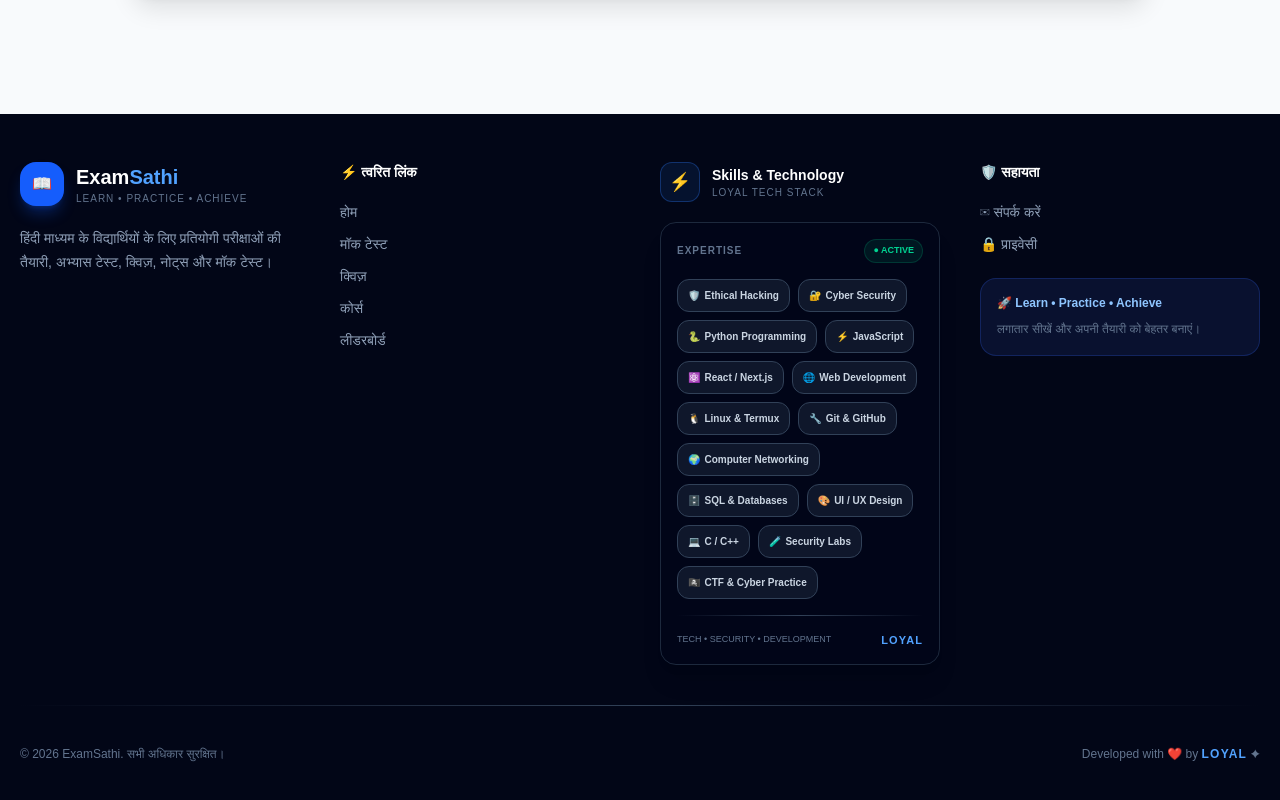
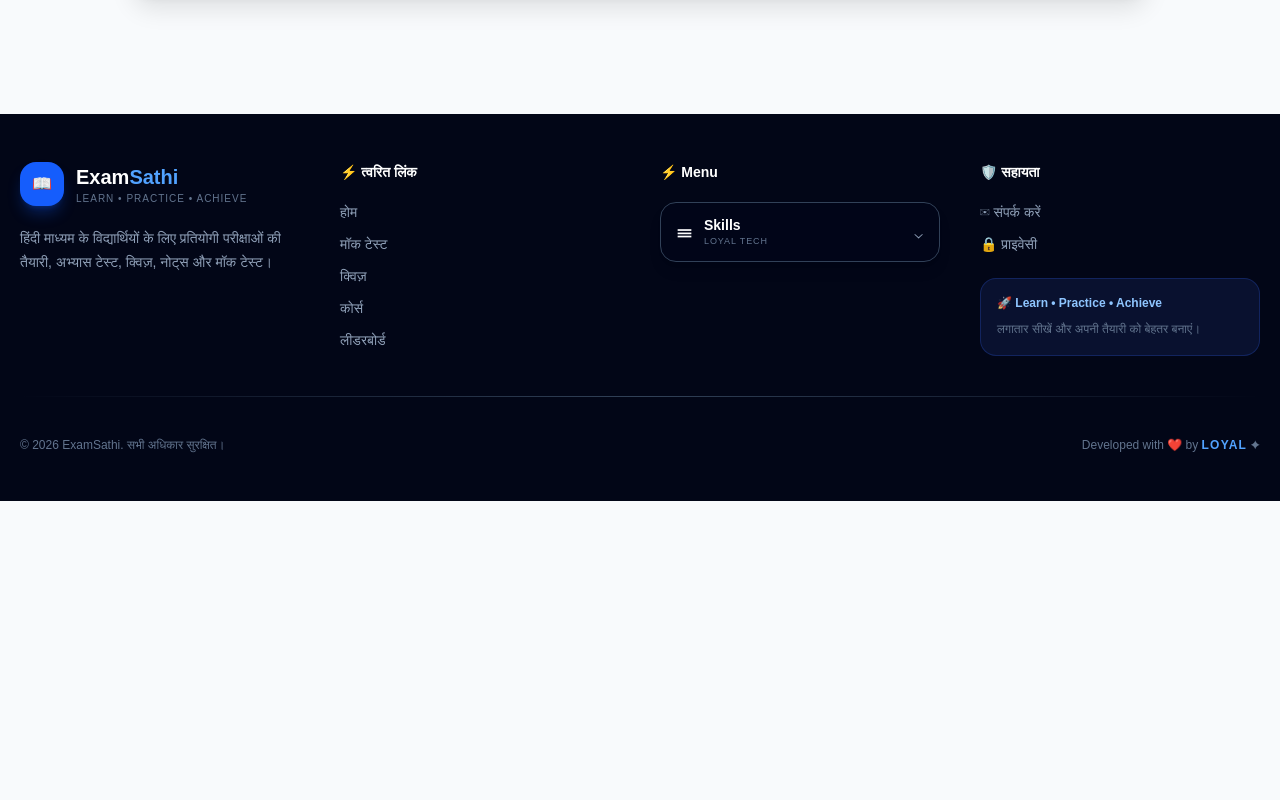
Before and after one commit to exam-saathi/exam-saathi, a Next.js app: page / in a window 1280 px wide. Shown: the part 1675-2475 px from the top of the page. After the commit the page ends 2176 px from the top, so only its background shows below. Built offline with nearby package versions, Linux system fonts and the light colour scheme.

Commit message:
Fix clickable skills menu state

```diff
--- a/components/common/Footer.jsx
+++ b/components/common/Footer.jsx
@@ -1,4 +1,8 @@
+"use client";
+import { useState } from "react";
+
 export default function Footer() {
+  const [showSkills, setShowSkills] = useState(false);
   const skills = [
     "Ethical Hacking",
     "Cyber Security",
@@ -66,60 +70,64 @@ export default function Footer() {
             </div>
           </div>
 
-          {/* PREMIUM SKILLS */}
+          {/* COMPACT SKILLS MENU */}
           <div>
-            <div className="mb-5 flex items-center gap-3">
-              <div className="flex h-10 w-10 items-center justify-center rounded-xl border border-blue-500/30 bg-blue-500/10 text-lg">
-                ⚡
-              </div>
-
-              <div>
-                <h3 className="text-sm font-extrabold text-white">
-                  Skills & Technology
+            <h3 className="mb-5 text-sm font-bold text-white">
+              ⚡ Menu
             </h3>
 
-                <p className="text-[10px] tracking-widest text-slate-500">
-                  LOYAL TECH STACK
-                </p>
-              </div>
-            </div>
-
-            <div className="rounded-2xl border border-slate-800 bg-slate-950/80 p-4 shadow-xl">
-
-              <div className="mb-4 flex items-center justify-between">
-                <span className="text-[10px] font-semibold uppercase tracking-widest text-slate-500">
-                  Expertise
+            <button
+              type="button"
+              onClick={() => setShowSkills(!showSkills)}
+              className="group flex w-full items-center justify-between rounded-2xl border border-slate-700 bg-slate-950/80 px-4 py-3 text-left shadow-lg transition-all hover:border-blue-500/60 hover:bg-slate-900"
+            >
+              <span className="flex items-center gap-3">
+                <span className="text-xl">☰</span>
+                <span>
+                  <span className="block text-sm font-bold text-white">
+                    Skills
+                  </span>
+                  <span className="block text-[9px] tracking-widest text-slate-500">
+                    LOYAL TECH
+                  </span>
+                </span>
               </span>
 
-                <span className="rounded-full border border-emerald-500/20 bg-emerald-500/10 px-2 py-1 text-[9px] font-bold text-emerald-400">
+              <span className="text-slate-400 transition-transform duration-300 group-hover:text-blue-400">
+                {showSkills ? "⌃" : "⌄"}
+              </span>
+            </button>
+
+            {showSkills && (
+              <div className="mt-3 rounded-2xl border border-blue-500/20 bg-slate-950/95 p-4 shadow-2xl shadow-blue-950/30">
+                <div className="mb-3 flex items-center justify-between">
+                  <span className="text-[10px] font-bold uppercase tracking-widest text-slate-500">
+                    LOYAL SKILLS
+                  </span>
+
+                  <span className="rounded-full bg-emerald-500/10 px-2 py-1 text-[9px] font-bold text-emerald-400">
                     ● ACTIVE
                   </span>
                 </div>
 
                 <div className="flex flex-wrap gap-2">
-                {skills.map((skill, index) => (
+                  {skills.map((skill) => (
                     <span
                       key={skill}
-                    className="rounded-xl border border-slate-700 bg-slate-900 px-2.5 py-2 text-[10px] font-semibold text-slate-300 transition-all duration-300 hover:-translate-y-1 hover:border-blue-500/60 hover:bg-blue-500/10 hover:text-blue-300"
+                      className="rounded-lg border border-slate-700 bg-slate-900 px-2.5 py-1.5 text-[10px] font-medium text-slate-300 transition hover:border-blue-500 hover:text-blue-300"
                     >
-                    <span className="mr-1">{icons[index]}</span>
                       {skill}
                     </span>
                   ))}
                 </div>
 
-              <div className="my-4 h-px bg-gradient-to-r from-transparent via-slate-700 to-transparent" />
-
-              <div className="flex items-center justify-between">
-                <span className="text-[9px] text-slate-500">
-                  TECH • SECURITY • DEVELOPMENT
-                </span>
-
-                <span className="text-[11px] font-black tracking-widest text-blue-400">
+                <div className="mt-4 border-t border-slate-800 pt-3 text-center">
+                  <span className="loyal-color text-xs font-black tracking-[0.3em]">
                     LOYAL
                   </span>
                 </div>
               </div>
+            )}
           </div>
 
           {/* SUPPORT */}
@@ -168,6 +176,33 @@ export default function Footer() {
         </div>
 
       </div>
+
+      <style dangerouslySetInnerHTML={{__html: `
+        .loyal-color {
+          background: linear-gradient(
+            90deg,
+            #00e5ff,
+            #3b82f6,
+            #a855f7,
+            #ec4899,
+            #f97316,
+            #22c55e,
+            #00e5ff
+          );
+          background-size: 400% 100%;
+          -webkit-background-clip: text;
+          background-clip: text;
+          color: transparent;
+          animation: loyalColor 5s linear infinite;
+        }
+
+        @keyframes loyalColor {
+          0% { background-position: 0% 50%; }
+          50% { background-position: 100% 50%; }
+          100% { background-position: 0% 50%; }
+        }
+      `}} />
+
     </footer>
   );
 }
```
Lines whose indentation alone changed are shown as unchanged.
